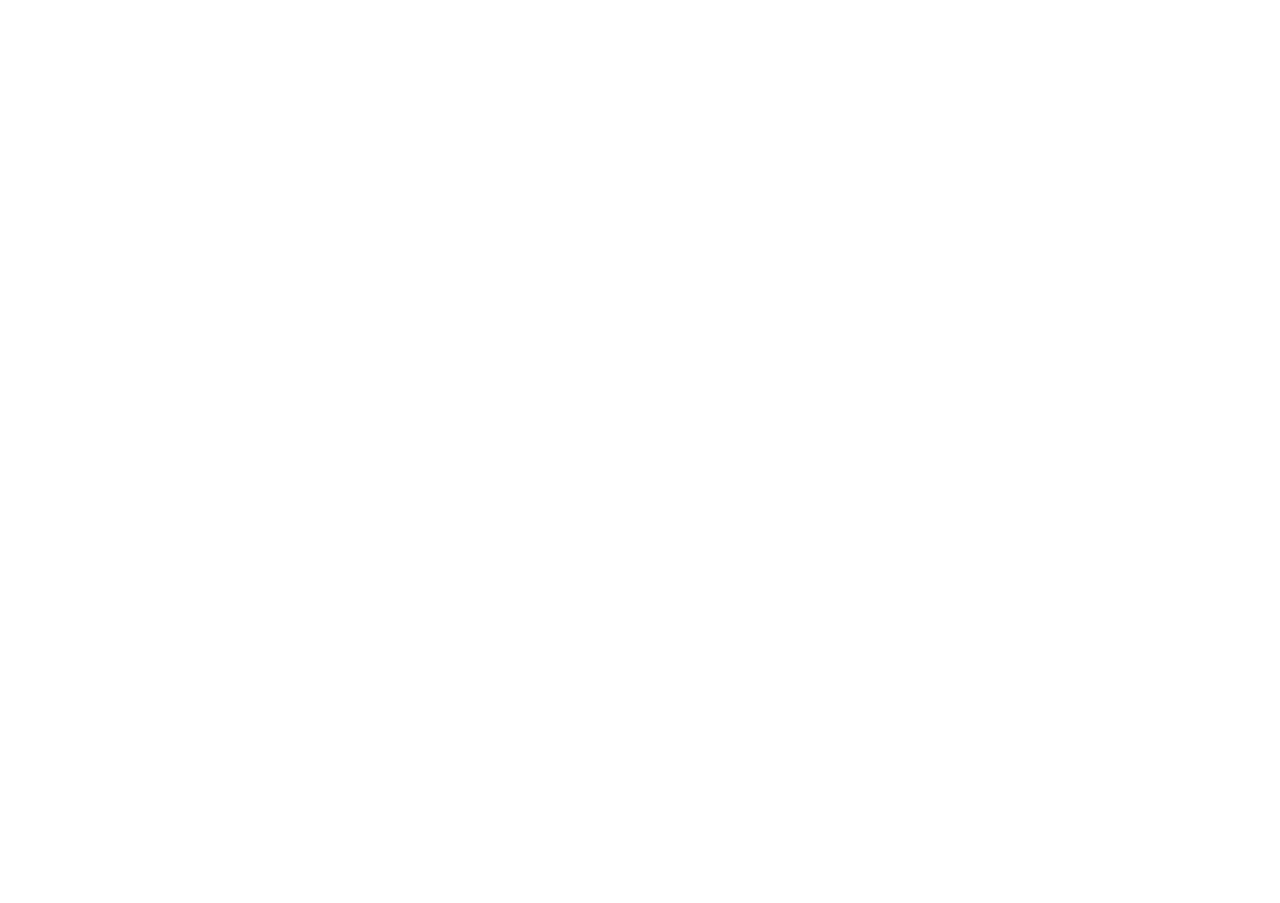
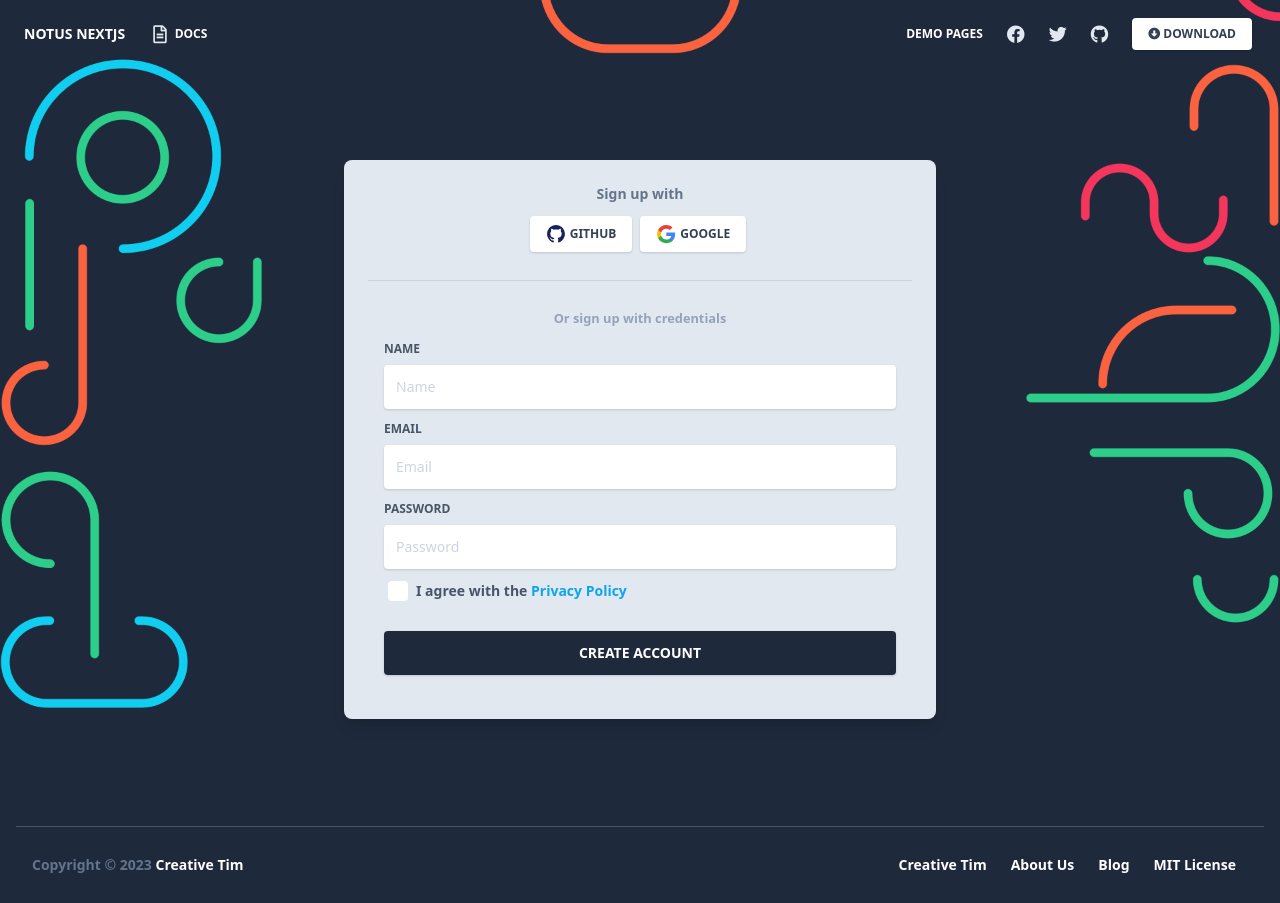
Before and after one commit to codewithaltin/banking-management-web-app, a Next.js app: page /auth/individual_register in a window 1280 px wide. Before the commit this address had no page. Before the commit the page ends 800 px from the top, so only its background shows below. Built offline with nearby package versions, Linux system fonts and the light colour scheme.

Commit message:
Inividiaul & Business Login

```diff
--- a/pages/auth/register.js
+++ b/pages/auth/business_register.js
@@ -19,14 +19,14 @@ export default function Register() {
                 </div>
                 <div className="btn-wrapper text-center">
                   <button
-                    className="bg-white active:bg-blueGray-50 text-blueGray-700 font-normal px-4 py-2 rounded outline-none focus:outline-none mr-2 mb-1 uppercase shadow hover:shadow-md inline-flex items-center font-bold text-xs ease-linear transition-all duration-150"
+                    className="bg-white active:bg-blueGray-50 text-blueGray-700  px-4 py-2 rounded outline-none focus:outline-none mr-2 mb-1 uppercase shadow hover:shadow-md inline-flex items-center font-bold text-xs ease-linear transition-all duration-150"
                     type="button"
                   >
                     <img alt="..." className="w-5 mr-1" src="/img/github.svg" />
                     Github
                   </button>
                   <button
-                    className="bg-white active:bg-blueGray-50 text-blueGray-700 font-normal px-4 py-2 rounded outline-none focus:outline-none mr-1 mb-1 uppercase shadow hover:shadow-md inline-flex items-center font-bold text-xs ease-linear transition-all duration-150"
+                    className="bg-white active:bg-blueGray-50 text-blueGray-700  px-4 py-2 rounded outline-none focus:outline-none mr-1 mb-1 uppercase shadow hover:shadow-md inline-flex items-center font-bold text-xs ease-linear transition-all duration-150"
                     type="button"
                   >
                     <img alt="..." className="w-5 mr-1" src="/img/google.svg" />
--- /dev/null
+++ b/pages/auth/individual_register.js
@@ -0,0 +1,123 @@
+import React from "react";
+
+// layout for page
+
+import Auth from "layouts/Auth.js";
+
+export default function Register() {
+  return (
+    <>
+      <div className="container mx-auto px-4 h-full">
+        <div className="flex content-center items-center justify-center h-full">
+          <div className="w-full lg:w-6/12 px-4">
+            <div className="relative flex flex-col min-w-0 break-words w-full mb-6 shadow-lg rounded-lg bg-blueGray-200 border-0">
+              <div className="rounded-t mb-0 px-6 py-6">
+                <div className="text-center mb-3">
+                  <h6 className="text-blueGray-500 text-sm font-bold">
+                    Sign up with
+                  </h6>
+                </div>
+                <div className="btn-wrapper text-center">
+                  <button
+                    className="bg-white active:bg-blueGray-50 text-blueGray-700 px-4 py-2 rounded outline-none focus:outline-none mr-2 mb-1 uppercase shadow hover:shadow-md inline-flex items-center font-bold text-xs ease-linear transition-all duration-150"
+                    type="button"
+                  >
+                    <img alt="..." className="w-5 mr-1" src="/img/github.svg" />
+                    Github
+                  </button>
+                  <button
+                    className="bg-white active:bg-blueGray-50 text-blueGray-700 px-4 py-2 rounded outline-none focus:outline-none mr-1 mb-1 uppercase shadow hover:shadow-md inline-flex items-center font-bold text-xs ease-linear transition-all duration-150"
+                    type="button"
+                  >
+                    <img alt="..." className="w-5 mr-1" src="/img/google.svg" />
+                    Google
+                  </button>
+                </div>
+                <hr className="mt-6 border-b-1 border-blueGray-300" />
+              </div>
+              <div className="flex-auto px-4 lg:px-10 py-10 pt-0">
+                <div className="text-blueGray-400 text-center mb-3 font-bold">
+                  <small>Or sign up with credentials</small>
+                </div>
+                <form>
+                  <div className="relative w-full mb-3">
+                    <label
+                      className="block uppercase text-blueGray-600 text-xs font-bold mb-2"
+                      htmlFor="grid-password"
+                    >
+                      Name
+                    </label>
+                    <input
+                      type="email"
+                      className="border-0 px-3 py-3 placeholder-blueGray-300 text-blueGray-600 bg-white rounded text-sm shadow focus:outline-none focus:ring w-full ease-linear transition-all duration-150"
+                      placeholder="Name"
+                    />
+                  </div>
+
+                  <div className="relative w-full mb-3">
+                    <label
+                      className="block uppercase text-blueGray-600 text-xs font-bold mb-2"
+                      htmlFor="grid-password"
+                    >
+                      Email
+                    </label>
+                    <input
+                      type="email"
+                      className="border-0 px-3 py-3 placeholder-blueGray-300 text-blueGray-600 bg-white rounded text-sm shadow focus:outline-none focus:ring w-full ease-linear transition-all duration-150"
+                      placeholder="Email"
+                    />
+                  </div>
+
+                  <div className="relative w-full mb-3">
+                    <label
+                      className="block uppercase text-blueGray-600 text-xs font-bold mb-2"
+                      htmlFor="grid-password"
+                    >
+                      Password
+                    </label>
+                    <input
+                      type="password"
+                      className="border-0 px-3 py-3 placeholder-blueGray-300 text-blueGray-600 bg-white rounded text-sm shadow focus:outline-none focus:ring w-full ease-linear transition-all duration-150"
+                      placeholder="Password"
+                    />
+                  </div>
+
+                  <div>
+                    <label className="inline-flex items-center cursor-pointer">
+                      <input
+                        id="customCheckLogin"
+                        type="checkbox"
+                        className="form-checkbox border-0 rounded text-blueGray-700 ml-1 w-5 h-5 ease-linear transition-all duration-150"
+                      />
+                      <span className="ml-2 text-sm font-semibold text-blueGray-600">
+                        I agree with the{" "}
+                        <a
+                          href="#pablo"
+                          className="text-lightBlue-500"
+                          onClick={(e) => e.preventDefault()}
+                        >
+                          Privacy Policy
+                        </a>
+                      </span>
+                    </label>
+                  </div>
+
+                  <div className="text-center mt-6">
+                    <button
+                      className="bg-blueGray-800 text-white active:bg-blueGray-600 text-sm font-bold uppercase px-6 py-3 rounded shadow hover:shadow-lg outline-none focus:outline-none mr-1 mb-1 w-full ease-linear transition-all duration-150"
+                      type="button"
+                    >
+                      Create Account
+                    </button>
+                  </div>
+                </form>
+              </div>
+            </div>
+          </div>
+        </div>
+      </div>
+    </>
+  );
+}
+
+Register.layout = Auth;
```
Also changed, not shown: components/Dropdowns/IndexDropdown.js (+11 -2 lines).
